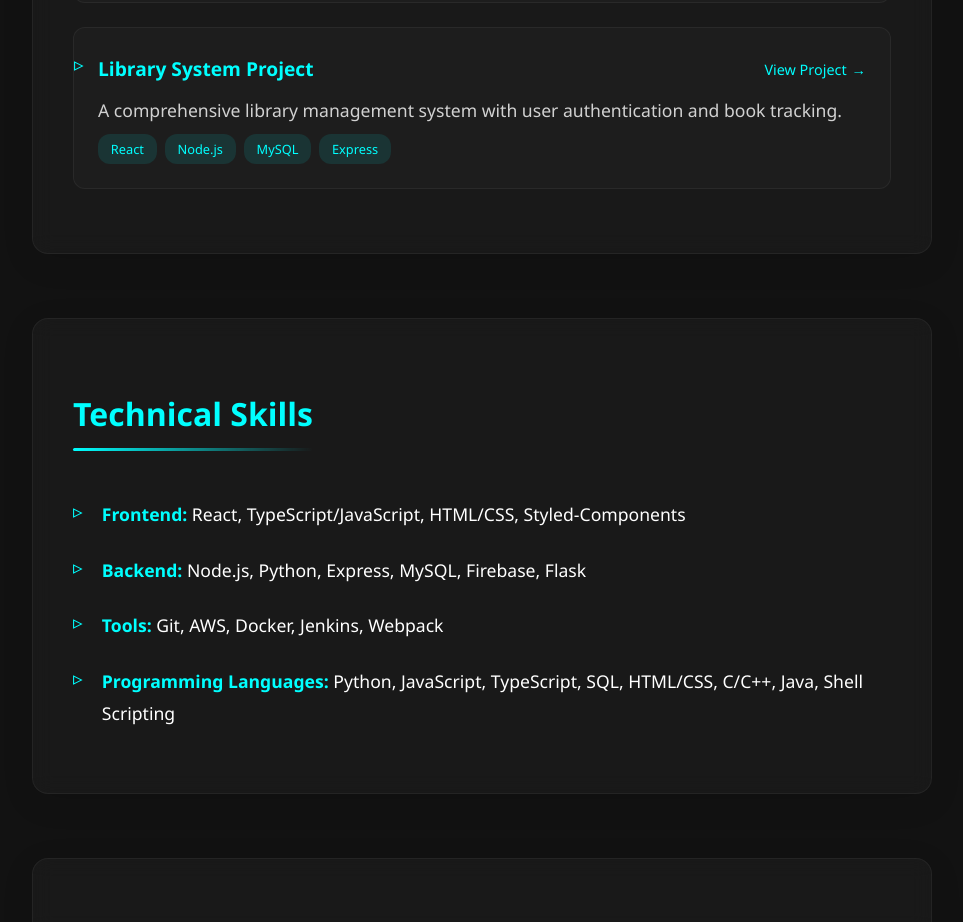
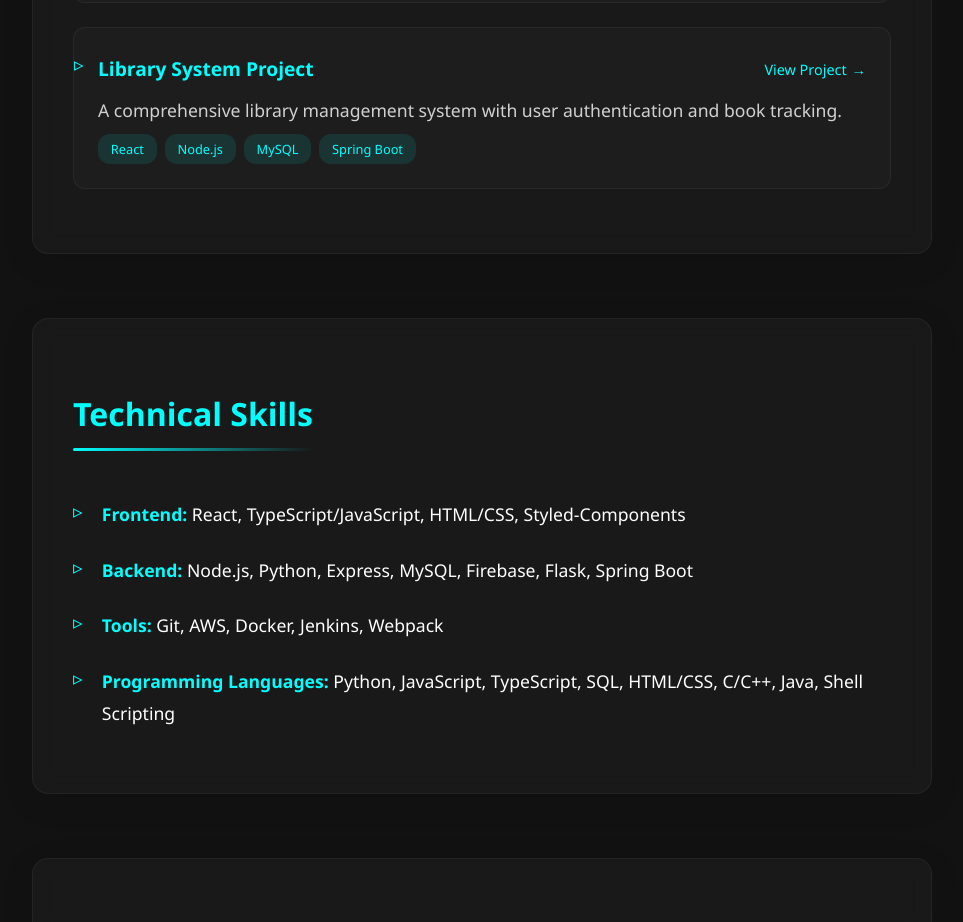
Before and after one commit to JeppesenZheng/JeppesenZheng.github.io, a React (Create React App) app: page /about in a window 1280 px wide. Shown: the part 1561-2483 px from the top of the page, without its empty margins (158-1121 px from the left). Built offline with nearby package versions, Linux system fonts and the light colour scheme.

Commit message:
Updated the project in about me

```diff
--- a/src/components/About.tsx
+++ b/src/components/About.tsx
@@ -348,7 +348,7 @@
                 <Tag>React</Tag>
                 <Tag>Node.js</Tag>
                 <Tag>MySQL</Tag>
-                <Tag>Express</Tag>
+                <Tag>Spring Boot</Tag>
               </ProjectTags>
             </ProjectItem>
           </List>
@@ -361,7 +361,7 @@
               <SkillCategory>Frontend:</SkillCategory> React, TypeScript/JavaScript, HTML/CSS, Styled-Components
             </ListItem>
             <ListItem>
-              <SkillCategory>Backend:</SkillCategory> Node.js, Python, Express, MySQL, Firebase, Flask
+              <SkillCategory>Backend:</SkillCategory> Node.js, Python, Express, MySQL, Firebase, Flask, Spring Boot
             </ListItem>
             <ListItem>
               <SkillCategory>Tools:</SkillCategory> Git, AWS, Docker, Jenkins, Webpack
```
